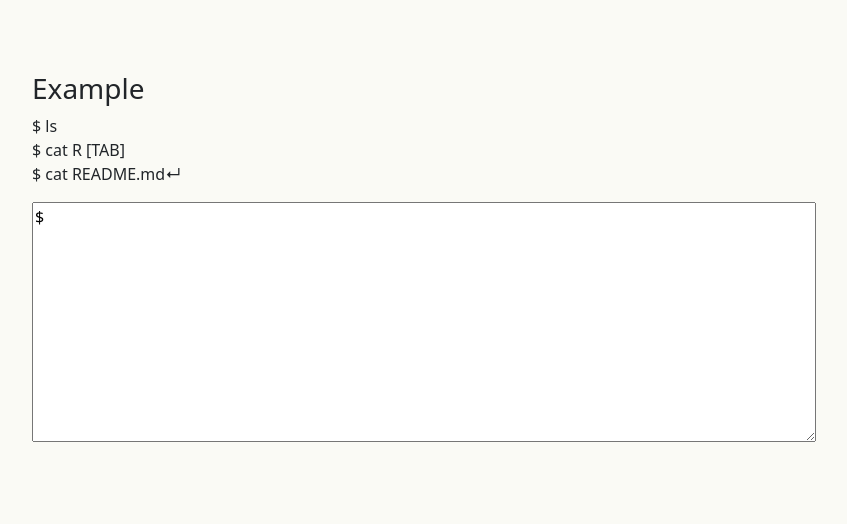
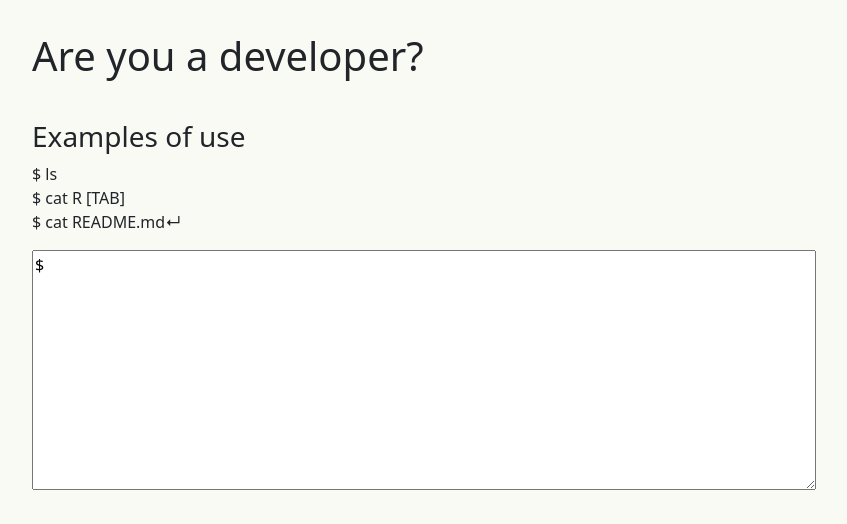
Before and after one commit to yotsutose/yotsuHome, a Next.js app: page /out/ in a window 1280 px wide. Shown: the top 524 px of the page, without its empty margins (216-1063 px from the left). Built offline with nearby package versions, Linux system fonts and the light colour scheme.

Commit message:
文章を整えた

```diff
--- a/components/card.tsx
+++ b/components/card.tsx
@@ -7,19 +7,19 @@ export default function Card(props) {
     const contents = {
         "index.html": {
             "title": "About",
-            "text": ""
+            "text": "Name: Tomoya Sakabe"
         },
         "works.html": {
             "title": "Works",
-            "text": "bb"
+            "text": "Command HP(this), ソートなぞなそ, AR-SugarBox"
         },
         "history.html": {
             "title": "History",
-            "text": "cc"
+            "text": "2019-2023(expected): Nagoya Institute of Technology, Japan Bachelor of Computer Science"
         },
         "skills.html": {
             "title": "Skills",
-            "text": "cc"
+            "text": "C++, Typescript(Next.js), Ruby(Ruby on Rails)"
         }
     };
 
@@ -28,7 +28,7 @@ export default function Card(props) {
             <div className="card mx-auto" style={{"padding":"3px 0"}}>
                 <div className="card-body">
                     <h4 className="card-title">{contents[props.filename]["title"]}</h4>
-                    <p className="card-text">Some quick example text to build</p>
+                    <p className="card-text">{contents[props.filename]["text"]}</p>
                 </div>
             </div>
         </div>
--- a/pages/index.tsx
+++ b/pages/index.tsx
@@ -80,7 +80,7 @@ export default function Home() {
     for(filename of filenames[pwd]){
       if(splitedLine[1]!=filename) continue;
       if(filename=='dir') continue;
-      if(filename=='README.md') return ['You can use commands (e.g. ls and cd and cat).'];
+      if(filename=='README.md') return ['You can use commands (e.g. ls and cd and cat).','Next, \"cd dir\"'];
       let memo = show;
       memo.push(filename);
       setShow(memo);
@@ -105,8 +105,8 @@ export default function Home() {
         <link rel="icon" href="/favicon.ico" />
       </Head>
 
-      <h1 style={{"padding": "2rem 0"}}></h1>
-      <h3>Example</h3>
+      <h1 style={{"padding": "2rem 0"}}>Are you a developer?</h1>
+      <h3>Examples of use</h3>
       <p>
         $ ls<br/>
         $ cat R [TAB]<br/>
```
